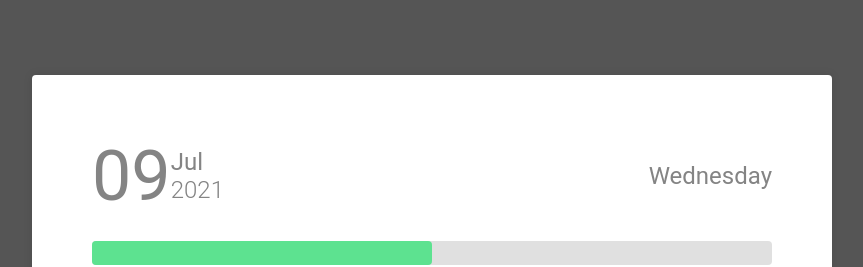
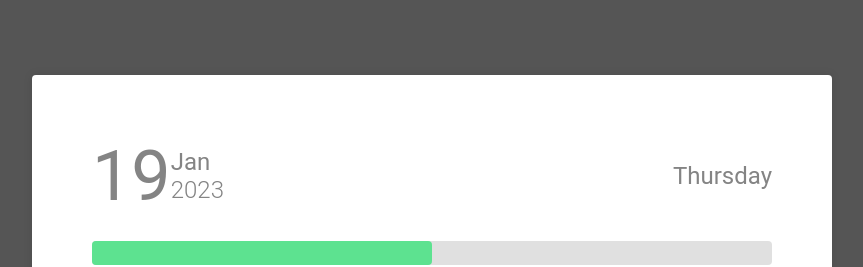
Before and after one commit to sizebay/frontend-challenge, a React (Vite) app: page / in a window 1280 px wide. Shown: the top 267 px of the page, without its empty margins (208-1071 px from the left). Built offline with nearby package versions, Linux system fonts and the light colour scheme.

Commit message:
Dates working

```diff
--- a/src/components/DateHeader.jsx
+++ b/src/components/DateHeader.jsx
@@ -1,4 +1,4 @@
-import React from "react";
+import {useState} from "react";
 import styled from "styled-components";
 
 const Header = styled.header`
@@ -53,18 +53,25 @@ const WeekDay = styled.div`
     font-size: 24px;
 `;
 function DateHeader() {
+    var [date, setDate] = useState(new window.Date());
+
+    const weekDay = date.toLocaleString("en-us", {weekday: "long"});
+    const month = date.toLocaleString("en-us", {month: "short"});
+    const day = date.getDate();
+    const year = date.getFullYear();
+
     return (
         <>
             <Header>
                 <Date>
-                    <Day>09</Day>
+                    <Day>{day}</Day>
                     <SideContainer>
-                        <Month>Jul</Month>
-                        <Year>2021</Year>
+                        <Month>{month}</Month>
+                        <Year>{year}</Year>
                     </SideContainer>
                 </Date>
 
-                <WeekDay>Wednesday</WeekDay>
+                <WeekDay>{weekDay}</WeekDay>
             </Header>
         </>
     );
```
